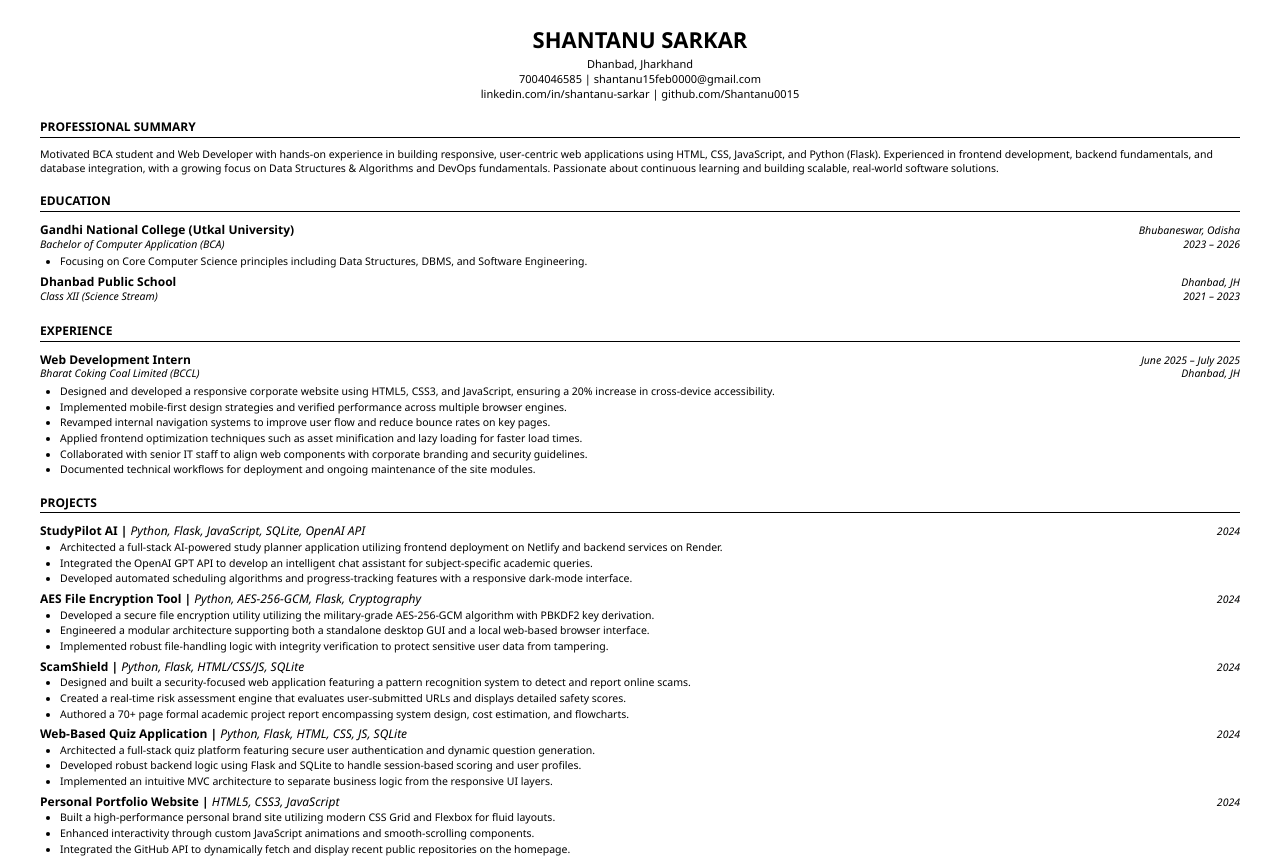
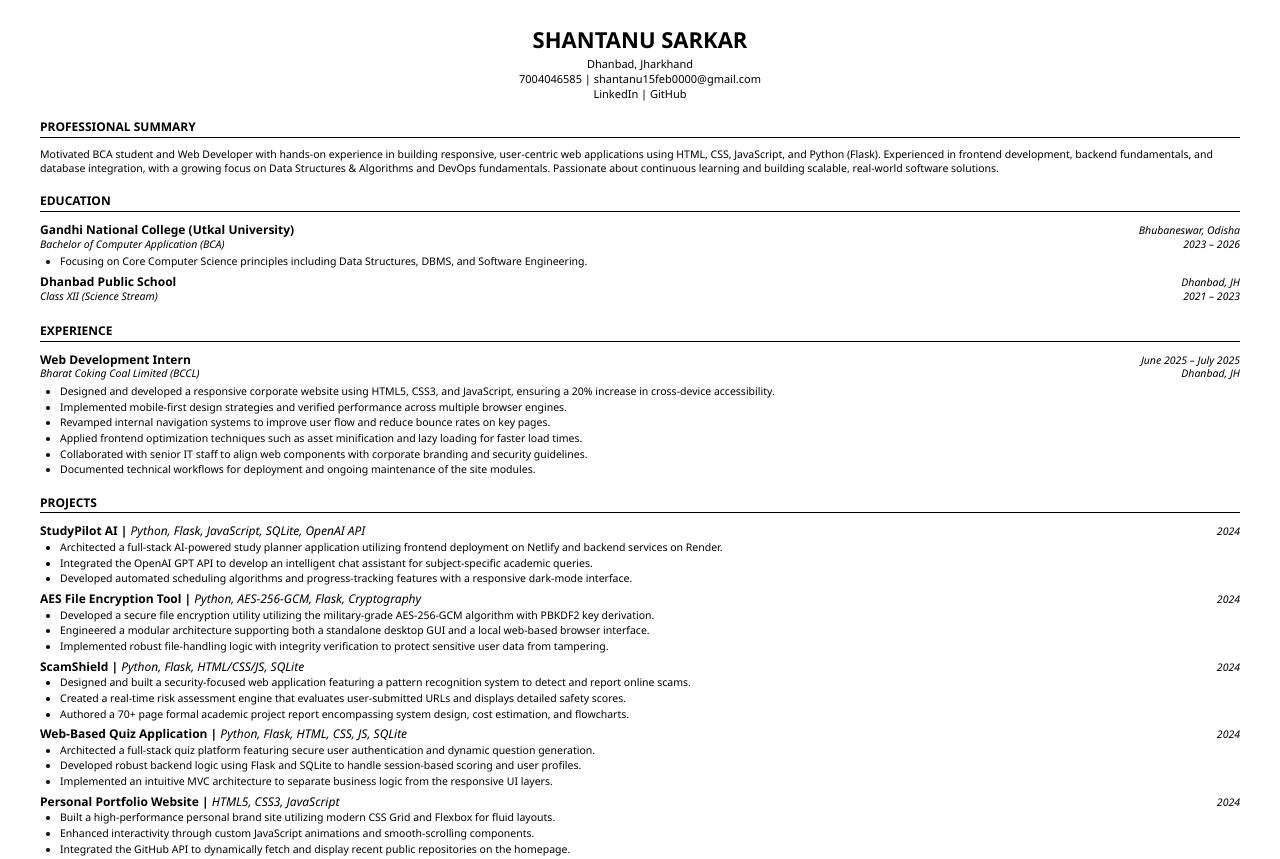
Before and after one commit to Shantanu0015/My-Portfolio, a plain HTML site: page resume_build.html in a window 1280 px wide. Shown: the top 859 px of the page. Drawn offline with Linux system fonts and the light colour scheme.

Commit message:
Clean up header: replaced URLs with clickable text

```diff
--- a/resume_build.html
+++ b/resume_build.html
@@ -84,7 +84,10 @@
         <h1>Shantanu Sarkar</h1>
         <p>Dhanbad, Jharkhand</p>
         <p>7004046585 | shantanu15feb0000@gmail.com</p>
-        <p>linkedin.com/in/shantanu-sarkar | github.com/Shantanu0015</p>
+        <p>
+            <a href="https://linkedin.com/in/shantanu-sarkar" style="color: inherit; text-decoration: none;">LinkedIn</a> |
+            <a href="https://github.com/Shantanu0015" style="color: inherit; text-decoration: none;">GitHub</a>
+        </p>
     </div>
 
     <div class="section">
```
Also changed, not shown: 1 other file.
